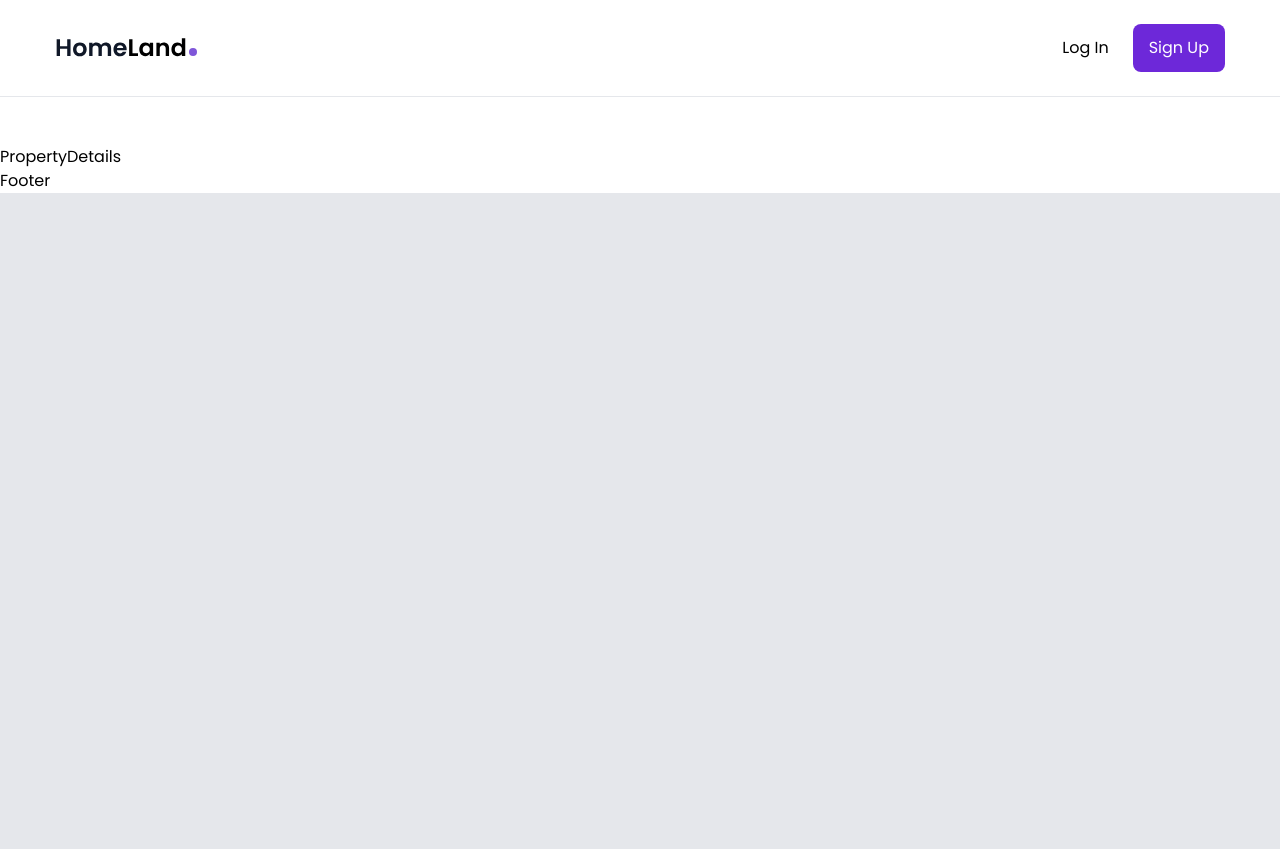
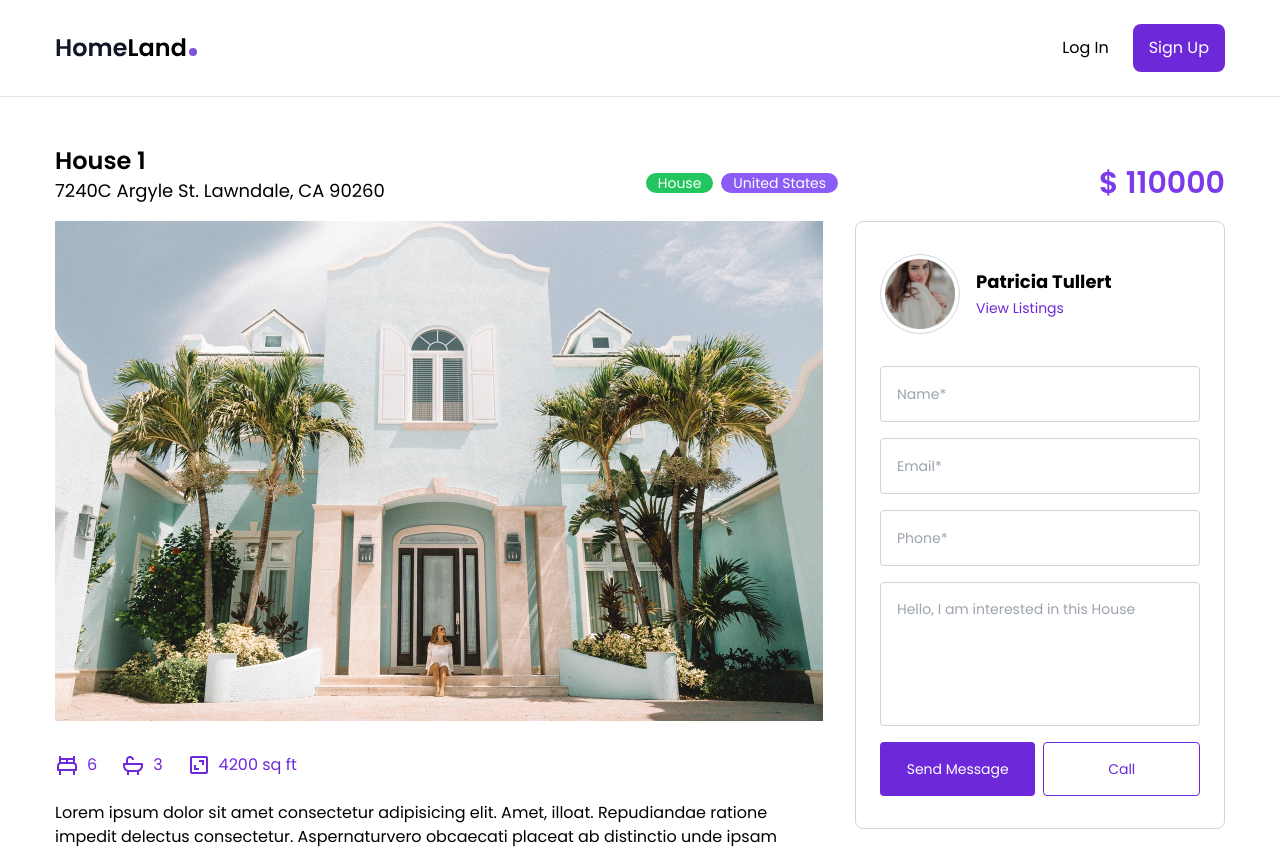
Before and after one commit to halfdobis/real-estate-app, a React (Create React App) app: page /property/1 in a window 1280 px wide. Shown: the top 849 px of the page. Before the commit the page ends 800 px from the top, so only its background shows below. Built offline with nearby package versions, Linux system fonts and the light colour scheme.

Commit message:
detailsPage

```diff
--- a/src/pages/PropertyDetails.js
+++ b/src/pages/PropertyDetails.js
@@ -1,7 +1,116 @@
-import React from 'react';
+import React from "react";
+import { housesData } from "../data";
+import { useParams } from "react-router-dom";
+import { BiBed, BiBath, BiArea } from "react-icons/bi";
+import { Link } from "react-router-dom";
 
 const PropertyDetails = () => {
-  return <div>PropertyDetails</div>;
+  // get the house id
+  const { id } = useParams();
+  //get the house based on the id
+  const house = housesData.find((house) => {
+    return house.id === parseInt(id);
+  });
+
+  return (
+    <section>
+      <div className="container mx-auto min-h-[800px] mb-14">
+        <div className="flex flex-col lg:flex-row lg:items-center lg:justify-between">
+          <div>
+            <h2 className="text-2xl font-semibold">{house.name}</h2>
+            <h3 className="text-lg mb-4">{house.address}</h3>
+          </div>
+          <div className="mb-4 lg:mb-0 flex gap-x-2 text-sm">
+            <div className="bg-green-500 text-white px-3 rounded-full">
+              {house.type}
+            </div>
+            <div className="bg-violet-500 text-white px-3 rounded-full">
+              {house.country}
+            </div>
+          </div>
+          <div className="text-3xl font-semibold text-violet-600">
+            $ {house.price}
+          </div>
+        </div>
+        <div className="flex flex-col items-start gap-8 lg:flex-row">
+          <div className="max-w-[768px]">
+            <div className="mb-8">
+              <img src={house.imageLg} alt="img" />
+            </div>
+            <div className="flex gap-x-6 text-violet-700 mb-6">
+              <div className="flex gap-x-2 items-center">
+                <BiBed className="text-2xl" />
+                <div>{house.bedrooms}</div>
+              </div>
+              <div className="flex gap-x-2 items-center">
+                <BiBath className="text-2xl" />
+                <div>{house.bathrooms}</div>
+              </div>
+              <div className="flex gap-x-2 items-center">
+                <BiArea className="text-2xl" />
+                <div>{house.surface}</div>
+              </div>
+            </div>
+            <div>{house.description}</div>
+          </div>
+          <div className="flex-1 bg-white w-full mb-8 border border-gray-300 rounded-lg px-6 py-8">
+            <div className="flex items-center gap-x-4 mb-8">
+              <div className="w-20 h-20 p-1 border border-gray-300 rounded-full">
+                <img src={house.agent.image} alt="agent_img" />
+              </div>
+              <div>
+                <div className="font-bold text-lg">{house.agent.name}</div>
+                <Link to="" className="text-violet-700 text-sm">
+                  View Listings
+                </Link>
+              </div>
+            </div>
+            {/* form */}
+            <form className="flex flex-col gap-y-4">
+              <input
+                className="border border-gray-300 outline-none focus:border-violet-700 rounded w-full px-4 h-14 text-sm"
+                type="text"
+                placeholder="Name*"
+                required
+              />
+              <input
+                className="border border-gray-300 outline-none focus:border-violet-700 rounded w-full px-4 h-14 text-sm"
+                type="email"
+                placeholder="Email*"
+                required
+              />
+              <input
+                className="border border-gray-300 outline-none focus:border-violet-700 rounded w-full px-4 h-14 text-sm"
+                type="number"
+                placeholder="Phone*"
+                required
+              />
+              <textarea
+                className="border border-gray-300 focus:border-violet-700 outline-none resize-none rounded w-full p-4 h-36 text-sm text-gray-400"
+                placeholder="Message*"
+                defaultValue={`Hello, I am interested in this ${house.type}`}
+                required
+              ></textarea>
+              <div className="flex gap-x-2">
+                <button
+                  type="submit"
+                  className="bg-violet-700 hover:bg-violet-800 text-white rounded p-4 text-sm w-full transition"
+                >
+                  Send Message
+                </button>
+                <Link
+                  to=""
+                  className="border border-violet-700 text-violet-700 text-center hover:border-violet-500 hover:text-violet-500 rounded p-4 text-sm w-full transition"
+                >
+                  Call
+                </Link>
+              </div>
+            </form>
+          </div>
+        </div>
+      </div>
+    </section>
+  );
 };
 
 export default PropertyDetails;
```
